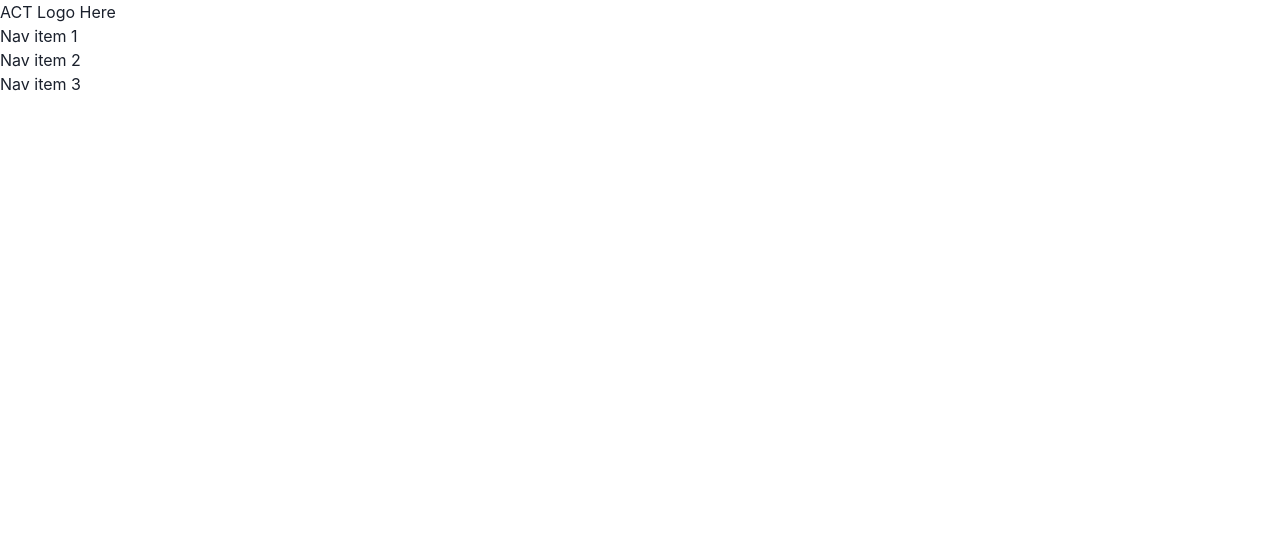
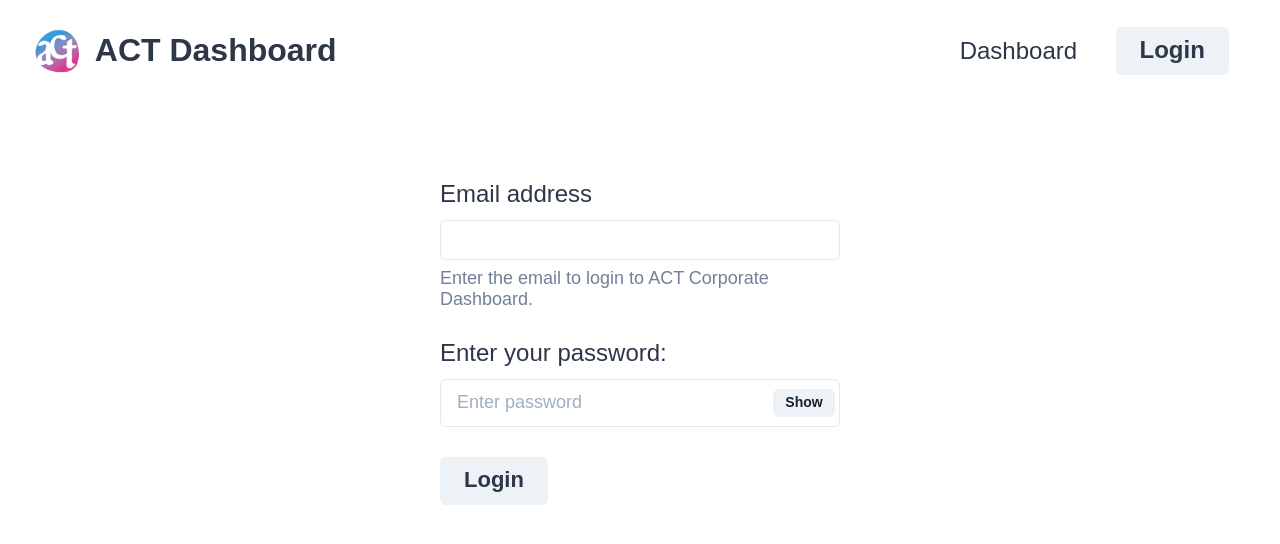
Before and after one commit to psrth/act-dashboard, a React (Create React App) app: page /login in a window 1280 px wide. Shown: the top 544 px of the page. Built offline with nearby package versions, Linux system fonts and the light colour scheme.

Commit message:
add: auth functionality and styling

```diff
--- a/src/components/Navbar/index.js
+++ b/src/components/Navbar/index.js
@@ -1,13 +1,56 @@
 import React, { Fragment } from 'react'
 import { Link } from 'react-router-dom'
+import {
+    Flex,
+    Spacer,
+    Image,
+    Text,
+    Button,
+    Heading
+} from "@chakra-ui/react"
+
+import actlogo from '../../resources/img/actlogo1.png'
 
 const Navbar = () => {
     return(
         <div>
-            <h1>ACT Logo Here</h1>
-            <h3>Nav item 1</h3>
-            <h3>Nav item 2</h3>
-            <h3>Nav item 3</h3>
+            <Flex
+                paddingTop="2vw"
+                paddingLeft="2.5vw"
+                paddingRight="2.5vw"
+                alignItems="center"
+            >
+
+                <Image
+                    boxSize="50px"
+                    src={actlogo}
+                    alt="Segun Adebayo"
+                />
+            <Link to="/">
+                <Heading
+                    fontSize="32px"
+                    paddingLeft="1vw"
+                    color="grey.700"
+                >ACT Dashboard</Heading>
+            </Link>
+                <Spacer />
+            <Link to="/">
+                <Text
+                    fontSize="24px"
+                    paddingRight="3vw"
+                    fontWeight="medium"
+                    color="grey.700"
+                >Dashboard</Text>
+            </Link>
+            <Link to="/login">
+                <Button
+                    fontSize="24px"
+                    padding="24px"
+                    marginRight="1.5vw"
+                    color="grey.700"
+                >Login</Button>
+            </Link>
+            </Flex>
         </div>
     )
 };
--- a/src/index.js
+++ b/src/index.js
@@ -10,7 +10,7 @@ import theme from './resources/theme'
 ReactDOM.render(
   <React.StrictMode>
     <BrowserRouter>
-      <ChakraProvider>
+      <ChakraProvider theme={theme}>
         <App />
       </ChakraProvider>
     </BrowserRouter>
--- a/src/resources/theme.js
+++ b/src/resources/theme.js
@@ -3,7 +3,7 @@ import { extendTheme } from '@chakra-ui/react'
 const theme = {
     colors: {
       transparent: "transparent",
-      black: "#000",
+      black: "#030303",
       white: "#fff",
       act_pink: "#FF833D",
       act_blue: "#FFC8A9",
--- a/src/screens/Login/index.js
+++ b/src/screens/Login/index.js
@@ -1,9 +1,109 @@
-import React, { Fragment } from 'react'
+import React, { Fragment, useState, useRef } from 'react'
+import {
+    Button,
+    Flex,
+    Box,
+    FormControl,
+    FormLabel,
+    Input,
+    Text,
+    FormHelperText,
+    Select,
+    Option,
+    InputGroup,
+    InputRightElement,
+} from '@chakra-ui/react';
+
 
 const Login = () => {
+    const emailInputRef = useRef();
+    const passwordInputRef = useRef();
+
+    const [isLogin, setIsLogin] = useState(true);
+
+    const switchAuthModeHandler = () => {
+        setIsLogin((prevState) => !prevState);
+    };
+
+    const [show, setShow] = useState(false)
+    const handleClick = () => setShow(!show)
+
+    const submitHandler = (e) => {
+        e.preventDefault();
+
+        const enteredEmail = emailInputRef.current.value;
+        const enteredPassword = passwordInputRef.current.value;
+
+        fetch('https://act-grants-crm.herokuapp.com/rest-auth/login/',
+            {
+                method: 'POST',
+                body: JSON.stringify(
+                    {
+                        username: enteredEmail,
+                        password: enteredPassword
+                    }
+                ),
+                headers: {
+                    'Content-Type': 'application/json'
+                }
+            }
+        ).then(async res => {
+            if(res.ok){
+                const data = await res.json();
+                console.log(data.key);
+            } else {
+                alert("Authentication failed. Please try again.");
+            }
+        })
+    }
+
     return(
         <Fragment>
+            <Flex
+                margin="auto"
+                marginTop="50px"
+                justifyContent="center"
+                alignItems="center">
 
+                <Box
+                    width="500px"
+                    padding="50px"
+                    borderRadius="5px"
+                    border="5"
+                    borderColor="grey.20">
+
+                        <FormControl id="email">
+                            <FormLabel fontWeight="medium" fontSize="24px" color="grey.700">Email address</FormLabel>
+                            <Input type="email" ref={emailInputRef} />
+                            <FormHelperText fontSize="18px" >Enter the email to login to ACT Corporate Dashboard.</FormHelperText>
+                        </FormControl>
+
+                        <Text marginTop="25px" fontWeight="medium" fontSize="24px" color="grey.700" mb="8px">Enter your password:</Text>
+
+                        <InputGroup size="lg">
+                            <Input
+                                pr="4.5rem"
+                                type={show ? "text" : "password"}
+                                placeholder="Enter password"
+                                ref={passwordInputRef}
+                            />
+                            <InputRightElement width="4.5rem">
+                                <Button h="1.75rem" size="sm" onClick={handleClick}>
+                                    {show ? "Hide" : "Show"}
+                                </Button>
+                            </InputRightElement>
+                        </InputGroup>
+
+                        <Button
+                            color="grey.700"
+                            onClick={submitHandler}
+                            marginTop="30px"
+                            padding="24px"
+                            fontSize="22px"
+                        >Login</Button>
+
+                </Box>
+            </Flex>
         </Fragment>
     )
 }
```
Also changed, not shown: src/store/auth.js (added, +21 -0 lines), src/resources/img/actlogo.png (added), src/resources/img/actlogo1.png (added).
